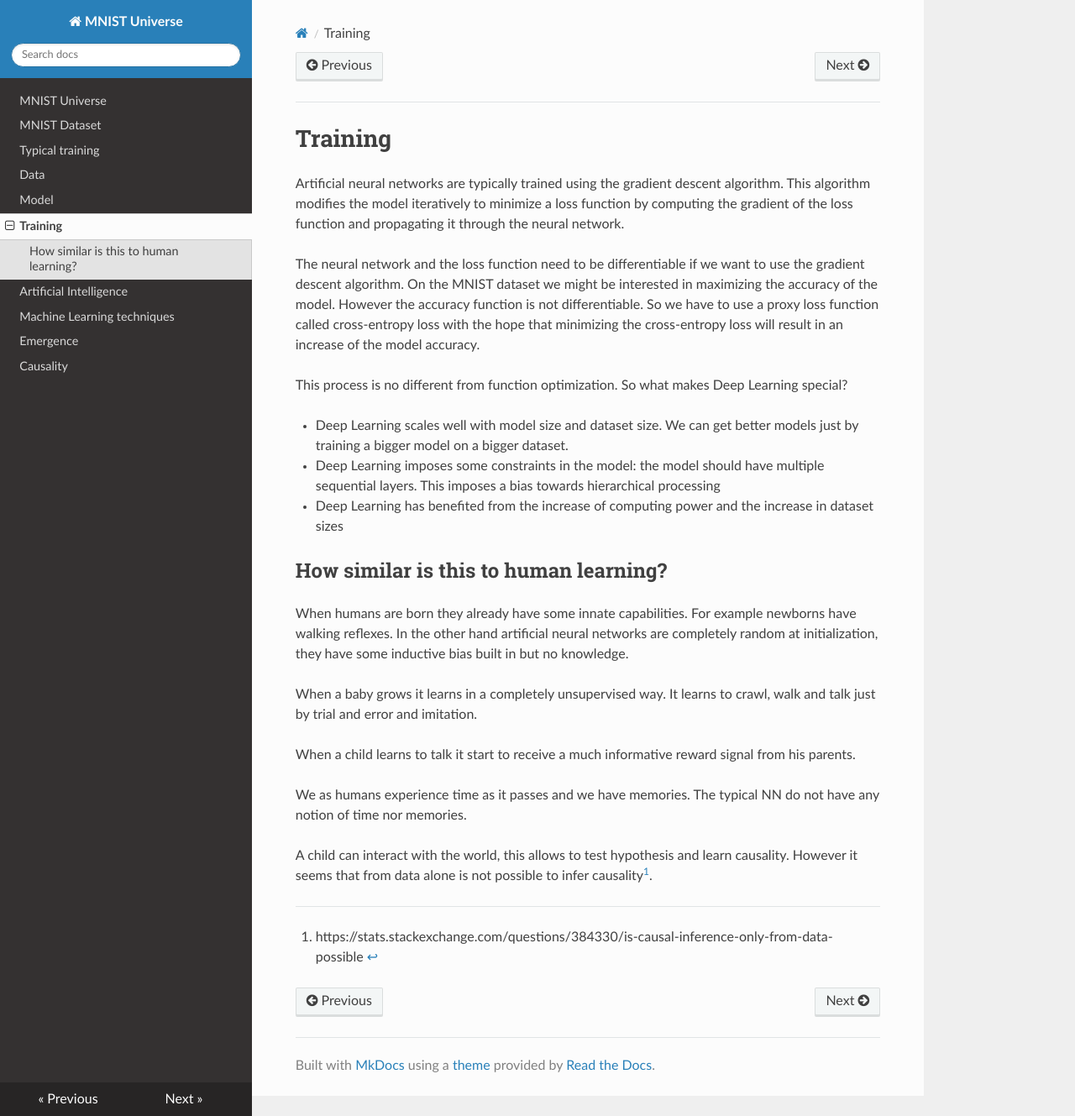
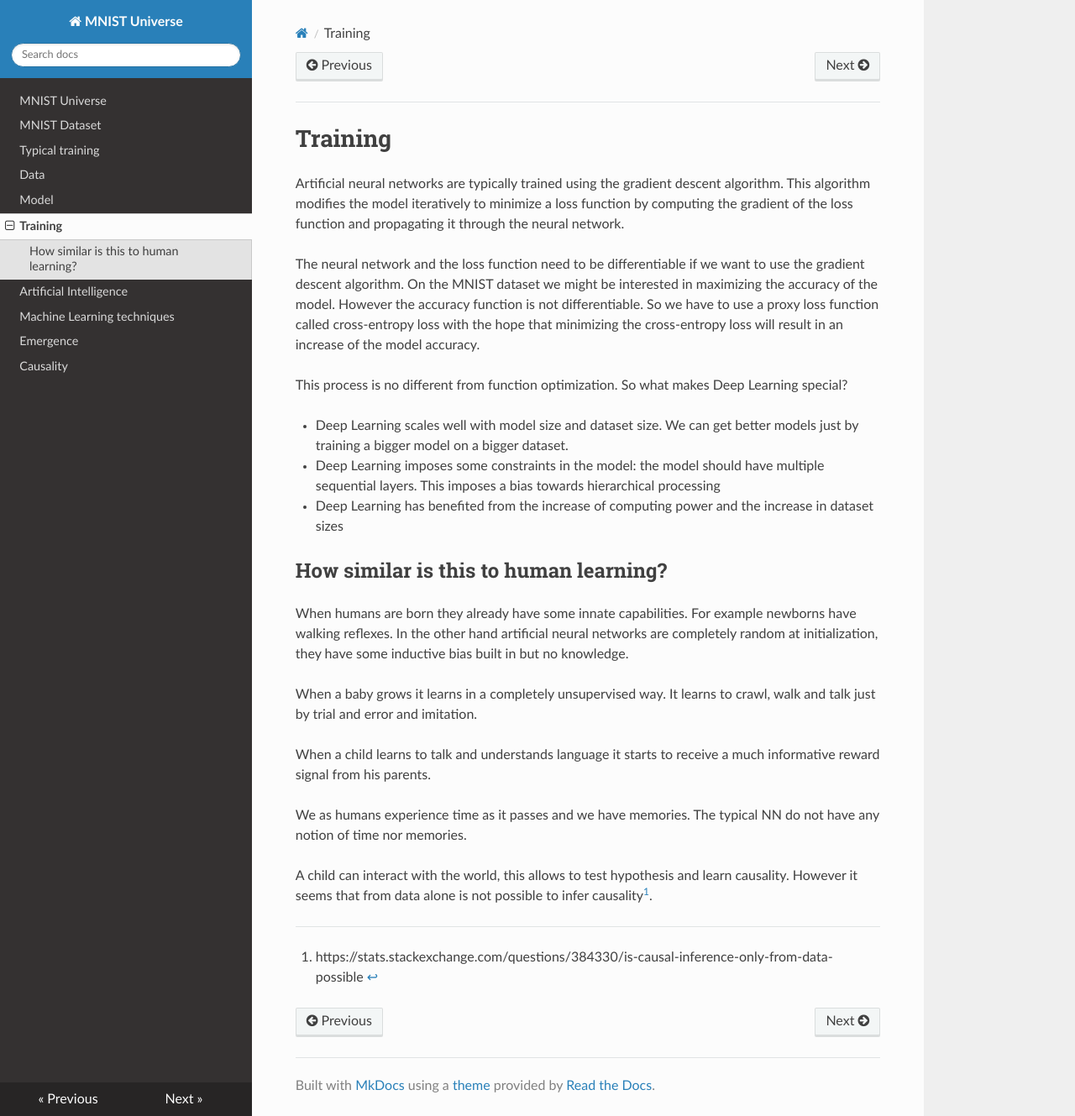
Before and after one commit to ironbar/mnist_universe, an MkDocs documentation site: the page built from docs/04_training.md, in a window 1280 px wide and 1329 px high. Shown: the whole window at 84% size. Built offline with MkDocs 1.6.1, drawn with Linux system fonts in a browser that asks for light colours; nearby versions of some CDN libraries.

Commit message:
Update 04_training.md

```diff
--- a/docs/04_training.md
+++ b/docs/04_training.md
@@ -23,7 +23,7 @@ When humans are born they already have some innate capabilities. For example new
 
 When a baby grows it learns in a completely unsupervised way. It learns to crawl, walk and talk just by trial and error and imitation.
 
-When a child learns to talk it start to receive a much informative reward signal from his parents.
+When a child learns to talk and understands language it starts to receive a much informative reward signal from his parents.
 
 We as humans experience time as it passes and we have memories. The typical NN do not have any notion of time nor memories.
 
```
